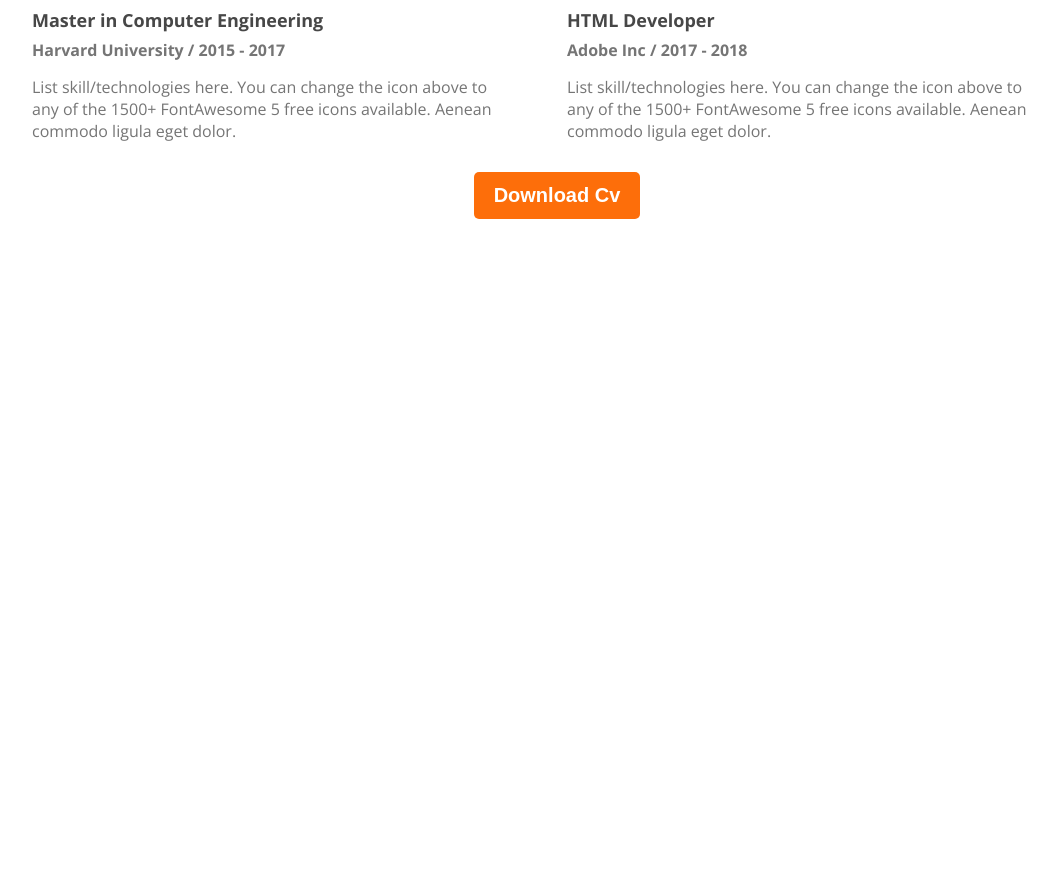
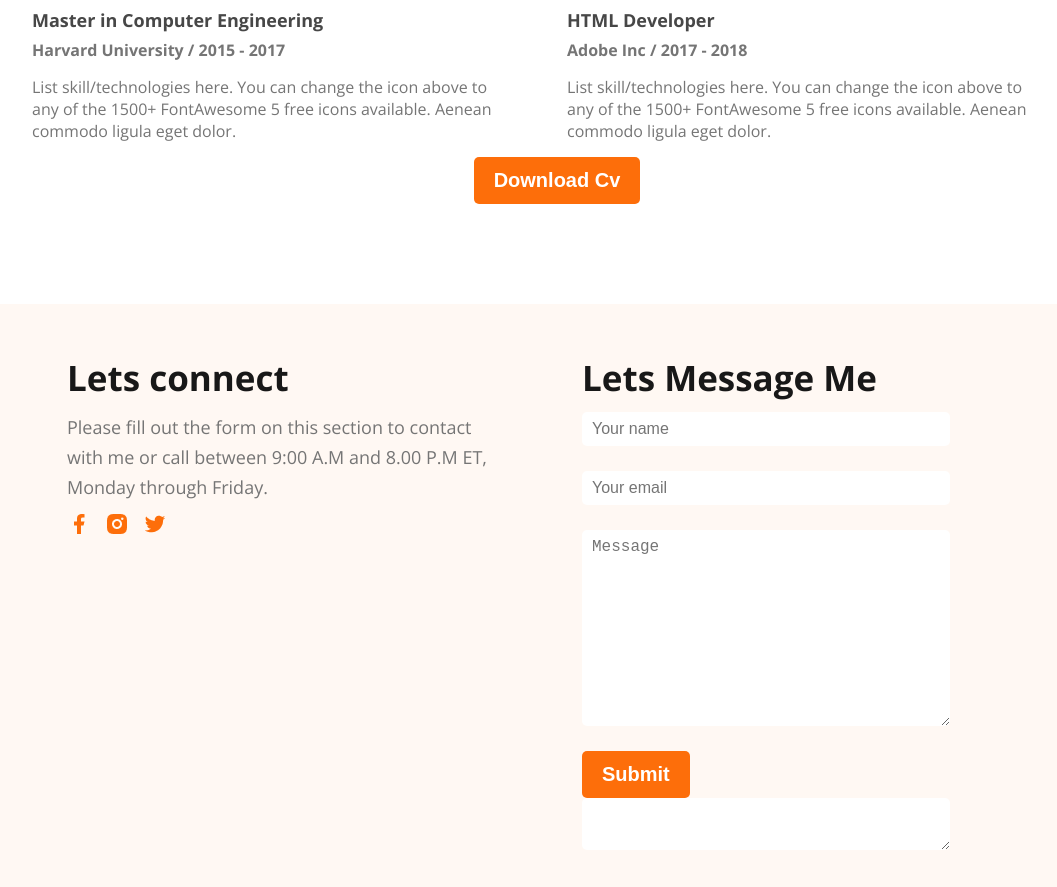
Before and after one commit to johurulHaque/web-developer-portfolio, a plain HTML site: page index.html in a window 1280 px wide. Shown: the part 2452-3339 px from the top of the page, without its empty margins (83-1140 px from the left). Before the commit the page ends 2771 px from the top, so only its background shows below. Drawn offline with nearby package versions, Linux system fonts and the light colour scheme.

Commit message:
footer section added with contact form

```diff
--- a/index.html
+++ b/index.html
@@ -214,7 +214,7 @@
         }
 
         .resume-container hr {
-            margin-right:  90px;
+            margin-right: 90px;
             margin-bottom: 20px;
         }
 
@@ -238,16 +238,61 @@
         }
 
 
-        .resume-item-institute, .resume-item-description {
+        .resume-item-institute,
+        .resume-item-description {
             color: rgb(117, 117, 117);
             font-size: 16px;
             padding-right: 50px;
             margin: 2px 0px 15px 0px;
         }
 
-        .btn-middle {
+        .download-cv {
+            text-align: center;
+        }
+
+        /* footer style */
+        .footer {
+            background-color: #FFF8F3;
+            padding: 50px 150px;
+            display: flex;
+            gap: 50px;
+        }
+
+        .footer-column {
+            padding-right: 30px;
+            width: 50%;
+        }
+
+        .footer-title {
+            text-align: left;
+            margin-bottom: 10px;
+        }
+
+        .footer-description {
+            text-align: left;
+            margin-bottom: 10px;
+        }
+
+        .social-link a {
+            margin-right: 10px;
+        }
+
+        .contact input[type="text"], input[type="email"], textarea {
+            /* display: flex;
+            flex-direction: column;
+            gap: 10px; */
             display: block;
-            margin: 15px auto;
+            border: none;
+            border-radius: 5px;
+            padding: 8px 10px;
+            margin-bottom: 25px;
+            font-size: 16px;
+            width: 80%;
+        }
+
+
+        .submit-btn {
+            /* width: 30%; */
         }
     </style>
 </head>
@@ -407,11 +452,35 @@
 
                 </div>
             </div>
-            <button class="primary-btn btn-middle">Download Cv</button>
+            <div class="download-cv">
+                <button class="primary-btn">Download Cv</button>
+            </div>
         </section>
     </main>
-    <footer>
-
+    <footer class="footer">
+        <div class="footer-column">
+            <h2 class="section-title footer-title">Lets connect</h2>
+            <p class="section-description footer-description">Please fill out the form on this section to contact
+                with me or call
+                between
+                9:00 A.M and 8.00 P.M ET, Monday through Friday.</p>
+            <div class="social-link">
+                <a href="`"><img src="./images/icons/facebook.png" alt=""></a>
+                <a href="`"><img src="./images/icons/insta.png" alt=""></a>
+                <a href="`"><img src="./images/icons/twitter.png" alt=""></a>
+            </div>
+        </div>
+        <div class="footer-column">
+            <h2 class="section-title footer-title">Lets Message Me</h2>
+            <form action="" class="contact">
+                <input type="text" name="" id="" placeholder="Your name">
+                <input type="email" name="" id="" placeholder="Your email">
+                <textarea name="" id="" rows="10px" placeholder="Message"></textarea>
+                <input type="button" value="Submit" class="primary-btn">
+                <textarea name="" id=""></textarea>
+                <!-- <button class="primary-btn">Submit</button> -->
+            </form>
+        </div>
     </footer>
 </body>
 
```
